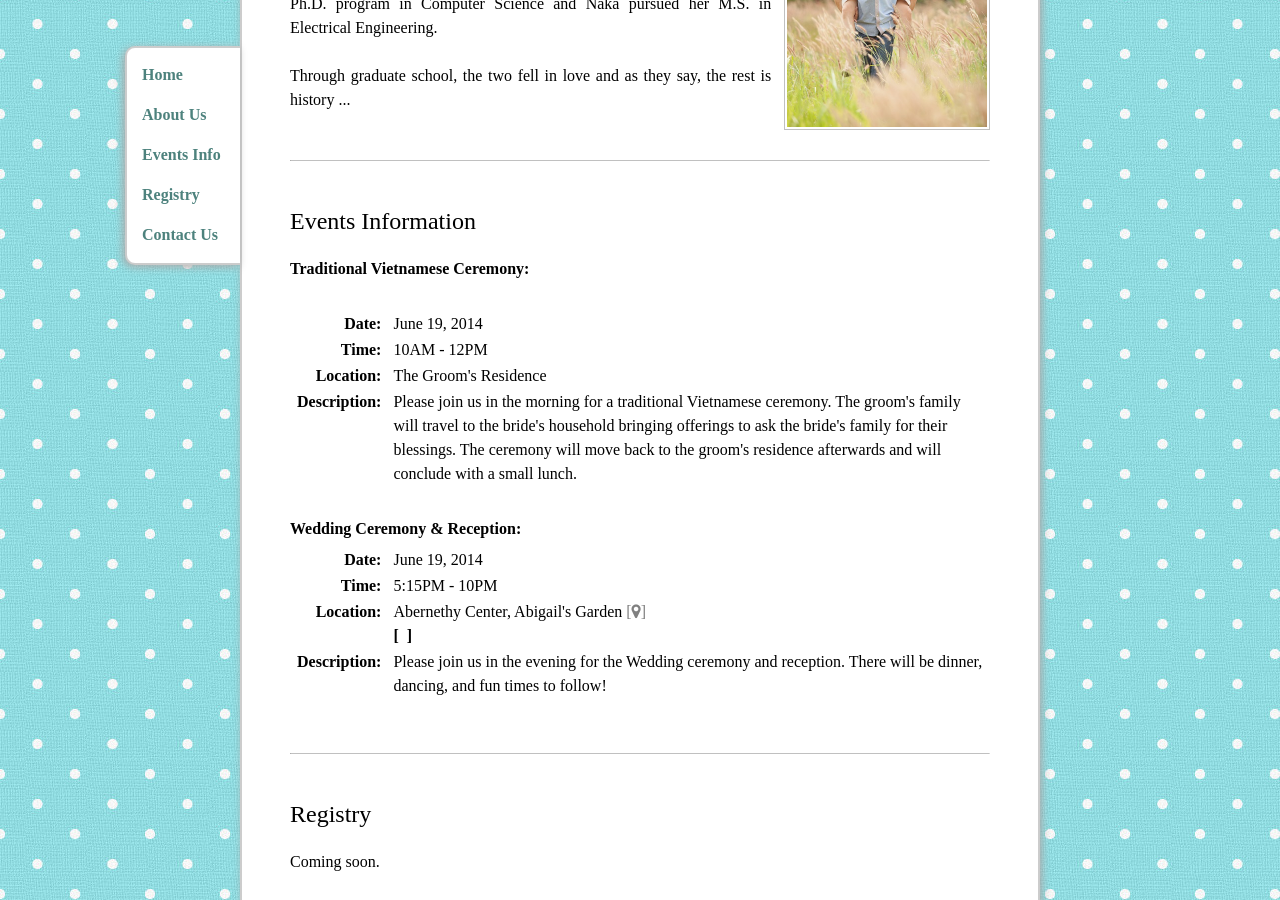
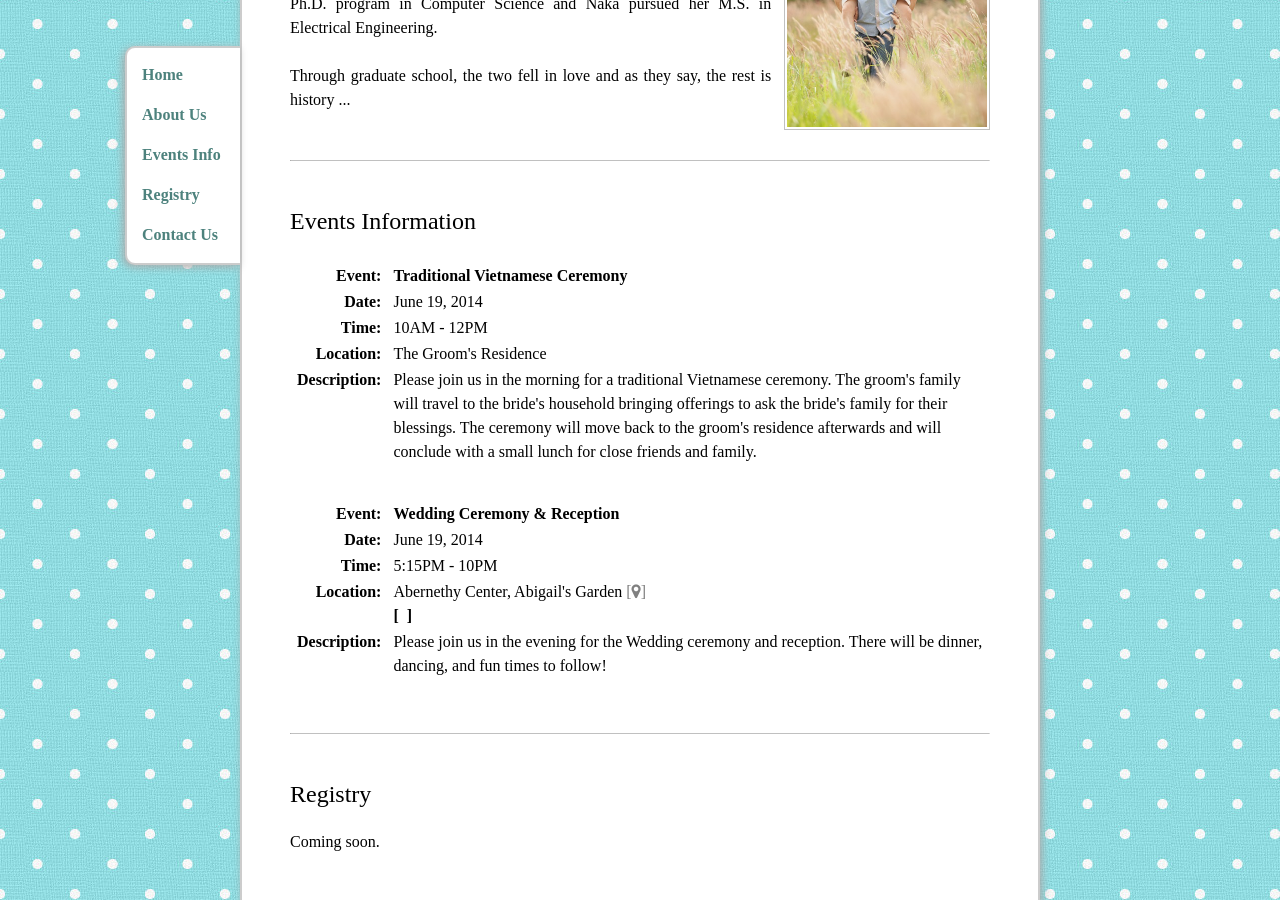
Before and after one commit to trananh/trananh.github.io, a Jekyll site: the page wedding/index.html, which Jekyll copies as it is, in a window 1280 px wide and 900 px high, scrolled down 876 px. Built offline with Jekyll 4.4.1, drawn with Linux system fonts in a browser that asks for light colours; nearby versions of some CDN libraries; comment, search, counter and statistics services are not loaded.

Commit message:
Updated wedding page.

```diff
--- a/wedding/index.html
+++ b/wedding/index.html
@@ -92,8 +92,11 @@
             <hr style="margin: 3em 0 3em 0;"/>
             <h1 id="events" style="font-family: Papyrus;">Events Information</h1>
             <p>
-                <b>Traditional Vietnamese Ceremony:</b>
                 <table style="padding:5px">
+                    <tr>
+                        <td align="right" style="vertical-align: top; padding-right: 10px"><b>Event:</b></td>
+                        <td><b>Traditional Vietnamese Ceremony</b></td>
+                    </tr>
                     <tr>
                         <td align="right" style="vertical-align: top; padding-right: 10px"><b>Date:</b></td>
                         <td>June 19, 2014</td>
@@ -111,15 +114,19 @@
                         <td>Please join us in the morning for a traditional Vietnamese ceremony.
                         The groom's family will travel to the bride's household bringing offerings to
                         ask the bride's family for their blessings. The ceremony will move back to
-                        the groom's residence afterwards and will conclude with a small lunch.
+                        the groom's residence afterwards and will conclude with a small lunch for
+                        close friends and family.
                         </td>
                     </tr>
                 </table>
 
                 <br />
 
-                <b>Wedding Ceremony & Reception:</b><br />
                 <table style="padding:5px">
+                    <tr>
+                        <td align="right" style="vertical-align: top; padding-right: 10px"><b>Event:</b></td>
+                        <td><b>Wedding Ceremony & Reception</b></td>
+                    </tr>
                     <tr>
                         <td align="right" style="vertical-align: top; padding-right: 10px"><b>Date:</b></td>
                         <td>June 19, 2014</td>
```
